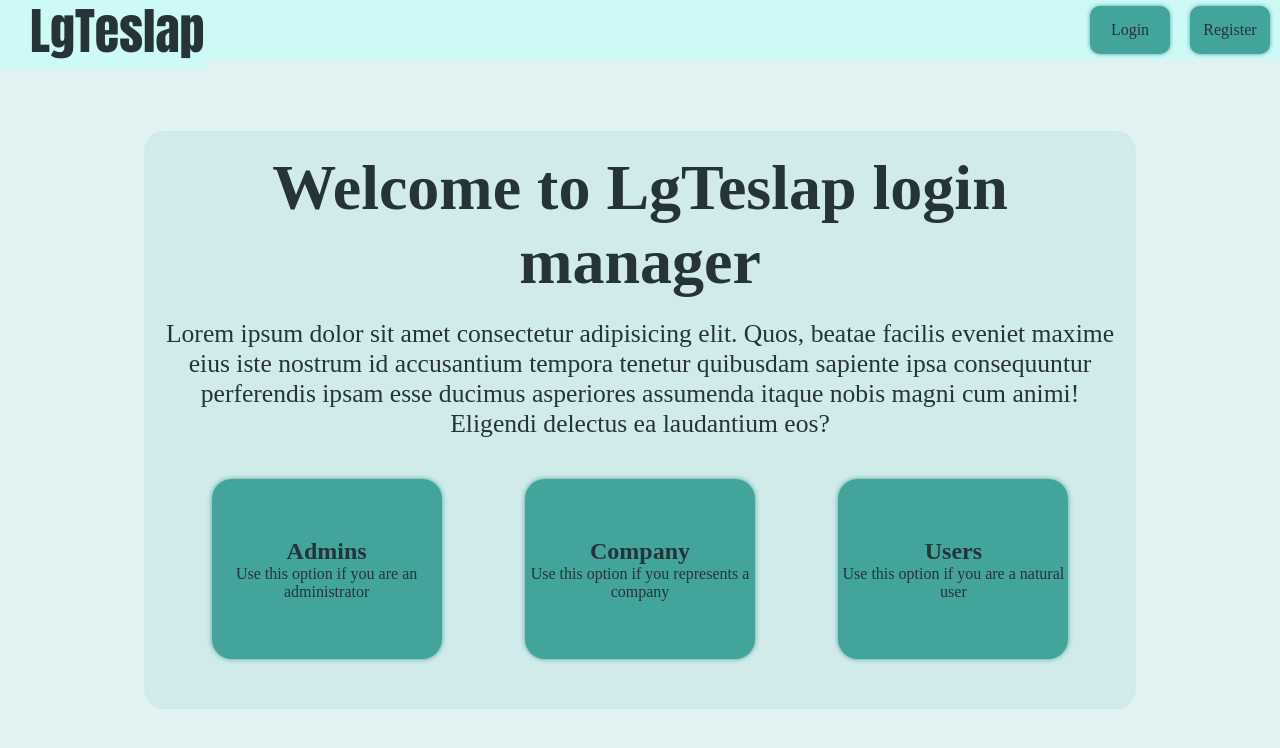
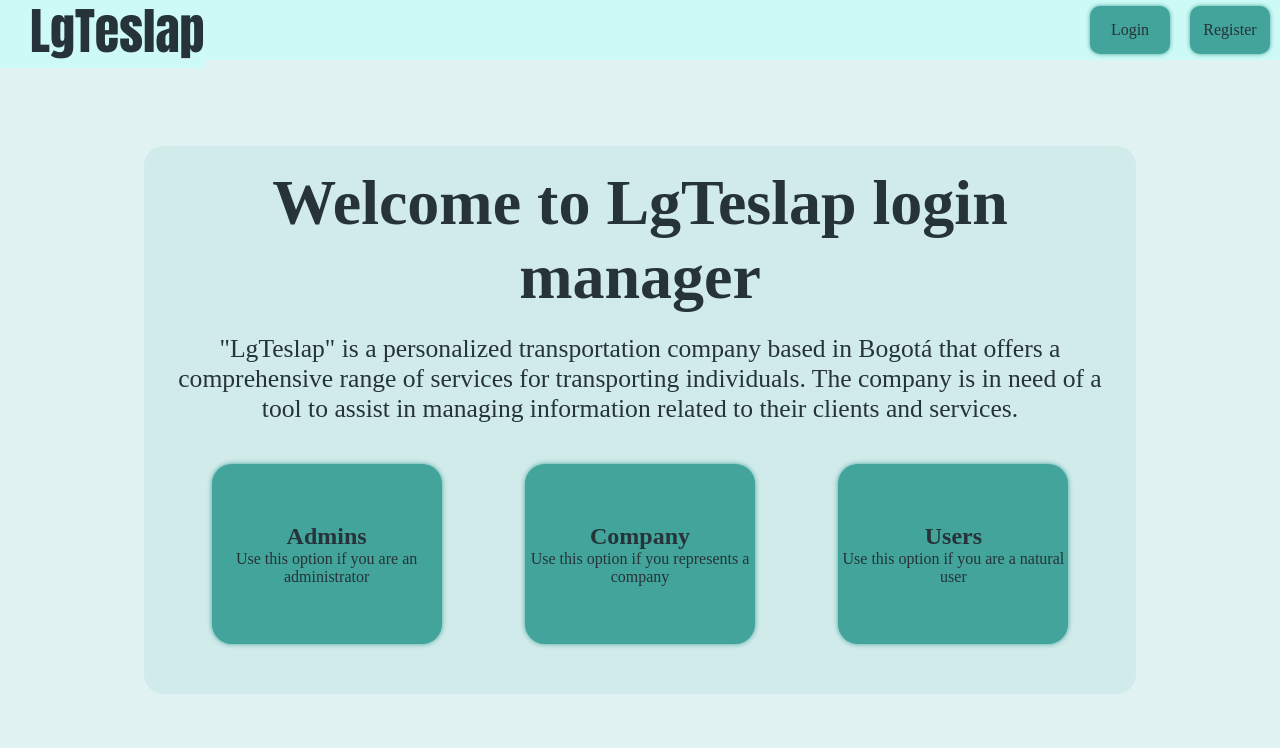
Before and after one commit to Camilo-ovalle/LgTeslap-FrontEnd, a React (Vite) app: page / in a window 1280 px wide. Shown: the top 748 px of the page. Built offline with nearby package versions, Linux system fonts and the light colour scheme.

Commit message:
saving changes to buckup

```diff
--- a/src/Home.jsx
+++ b/src/Home.jsx
@@ -9,11 +9,10 @@ function Home() {
         <div className="container">
           <h1>Welcome to LgTeslap login manager </h1>
           <p className="p">
-            Lorem ipsum dolor sit amet consectetur adipisicing elit. Quos,
-            beatae facilis eveniet maxime eius iste nostrum id accusantium
-            tempora tenetur quibusdam sapiente ipsa consequuntur perferendis
-            ipsam esse ducimus asperiores assumenda itaque nobis magni cum
-            animi! Eligendi delectus ea laudantium eos?
+            "LgTeslap" is a personalized transportation company based in Bogotá
+            that offers a comprehensive range of services for transporting
+            individuals. The company is in need of a tool to assist in managing
+            information related to their clients and services.
           </p>
           <div className="cardsContainer">
             <Cards
```
